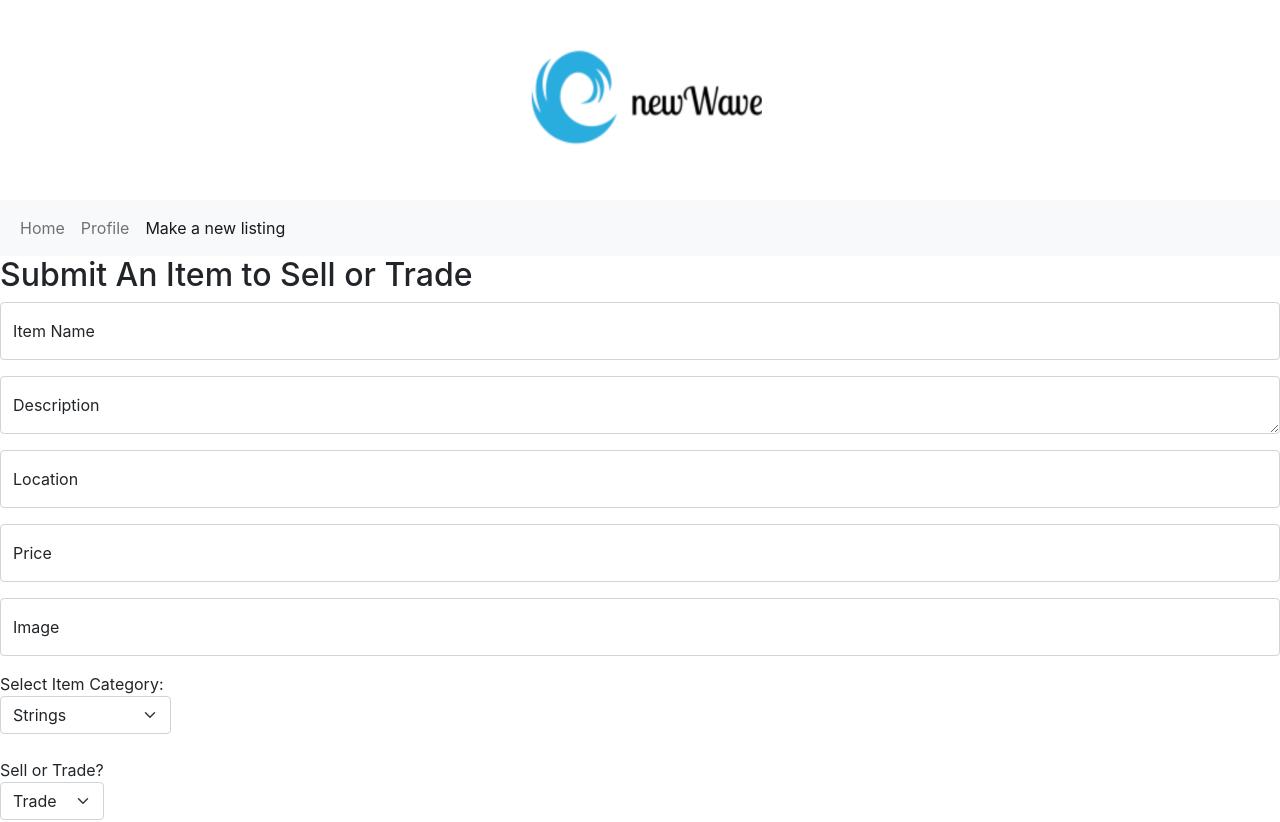
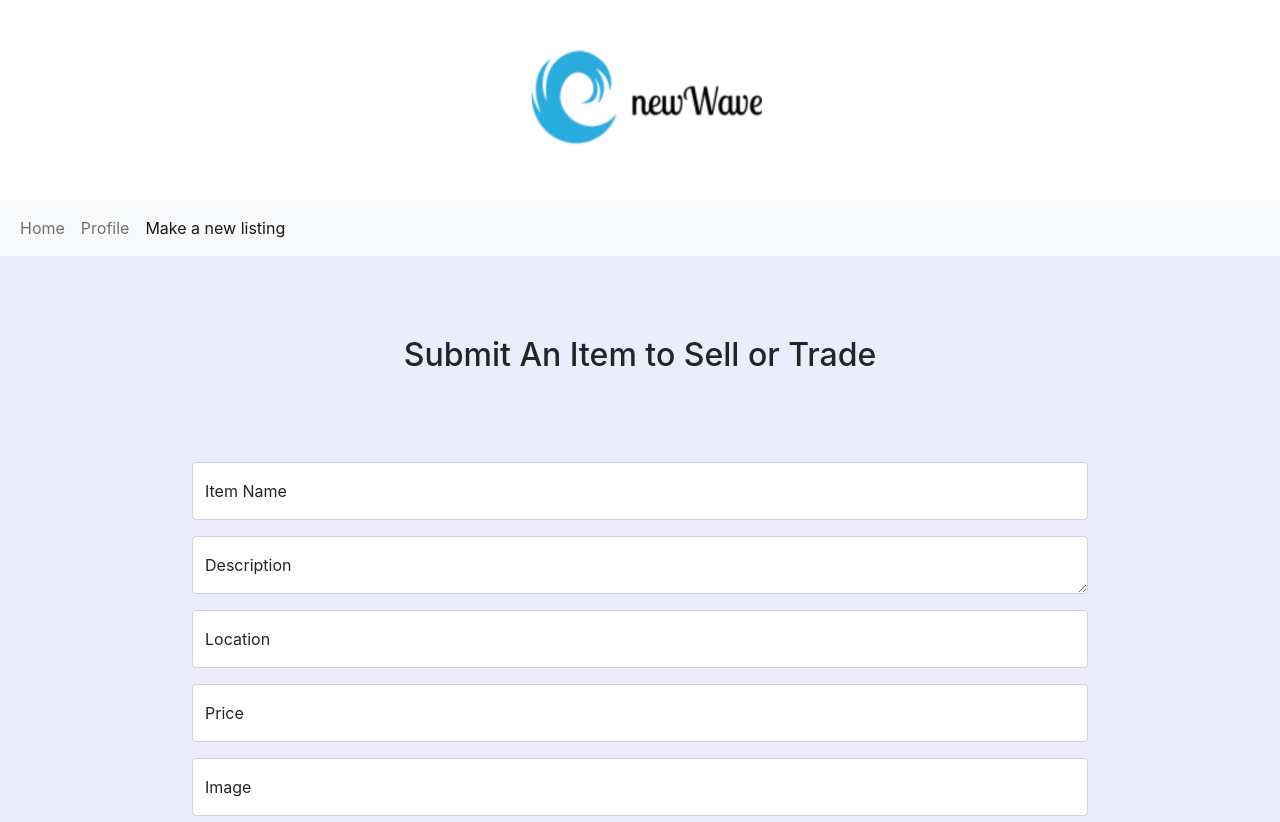
Before and after one commit to ajnikrant/newWave-frontend, a React (Create React App) app: page /listings/new in a window 1280 px wide. Shown: the top 822 px of the page. Built offline with nearby package versions, Linux system fonts and the light colour scheme; no server answers.

Commit message:
newform is styled

```diff
--- a/src/NewItemForm.js
+++ b/src/NewItemForm.js
@@ -71,9 +71,9 @@ function NewItemForm({sendNewItemUp}){
 
 
     return (
-        <div >
+        <div id="newform">
         <h2>Submit An Item to Sell or Trade</h2>
-        <form onSubmit={handleSubmit}>
+        <form id="innerNewForm" onSubmit={handleSubmit}>
             <div className="form-floating mb-3">
                 <input type="text" onChange={handleChange} value={formData.title} name="title" className="form-control" id="floatingInput" placeholder="Item Name"/>
                 <label for="floatingInput">Item Name</label>
--- a/src/index.css
+++ b/src/index.css
@@ -165,3 +165,20 @@ img {
   margin-left: 35%;
   background-color: black;
 }
+
+#newform{
+  background-color: rgba(191, 191, 247, 0.30);
+}
+#newform #innerNewForm{
+  width: 70%;
+  margin-left: 15%;
+  padding-top: 80px;
+  padding-bottom: 100px;
+  /* justify-content: center; */
+
+}
+#newform h2{
+  text-align: center;
+  padding-top: 80px;
+
+}
```
